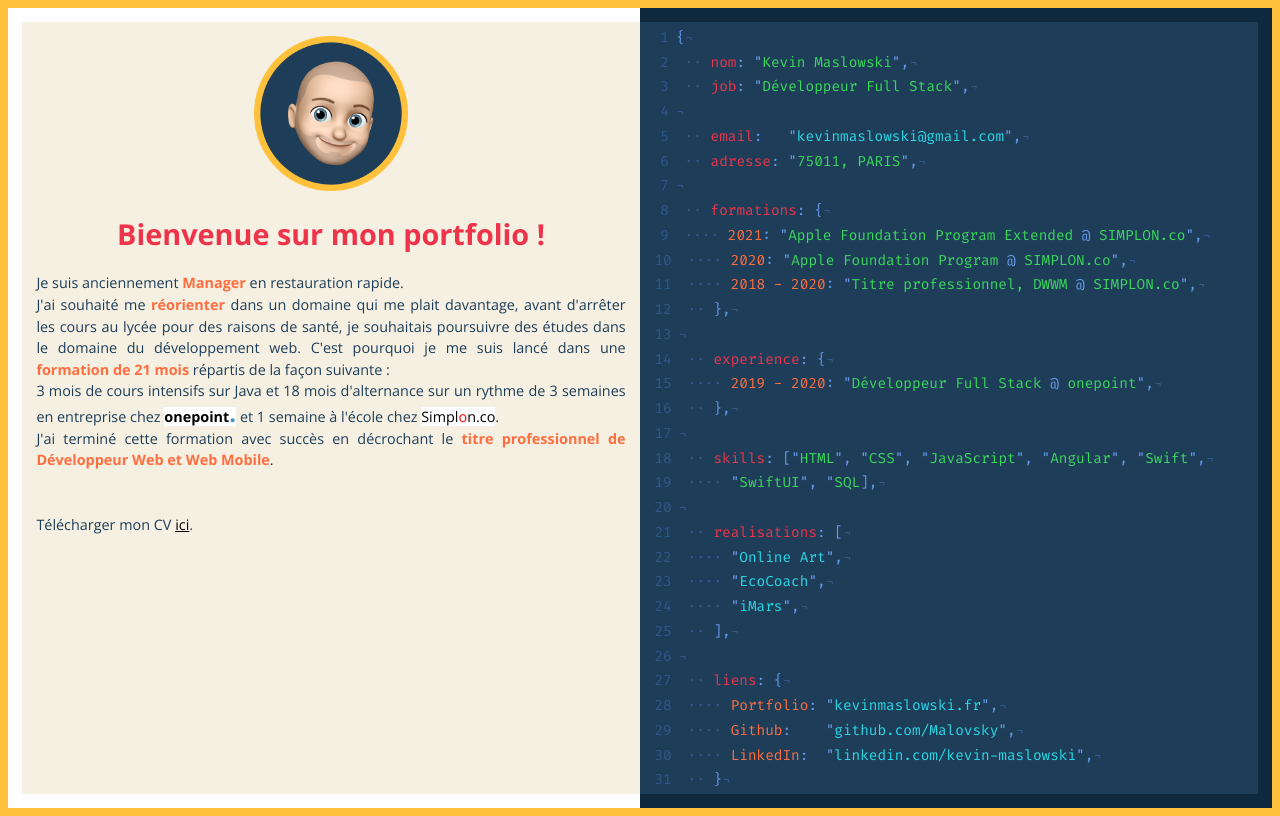
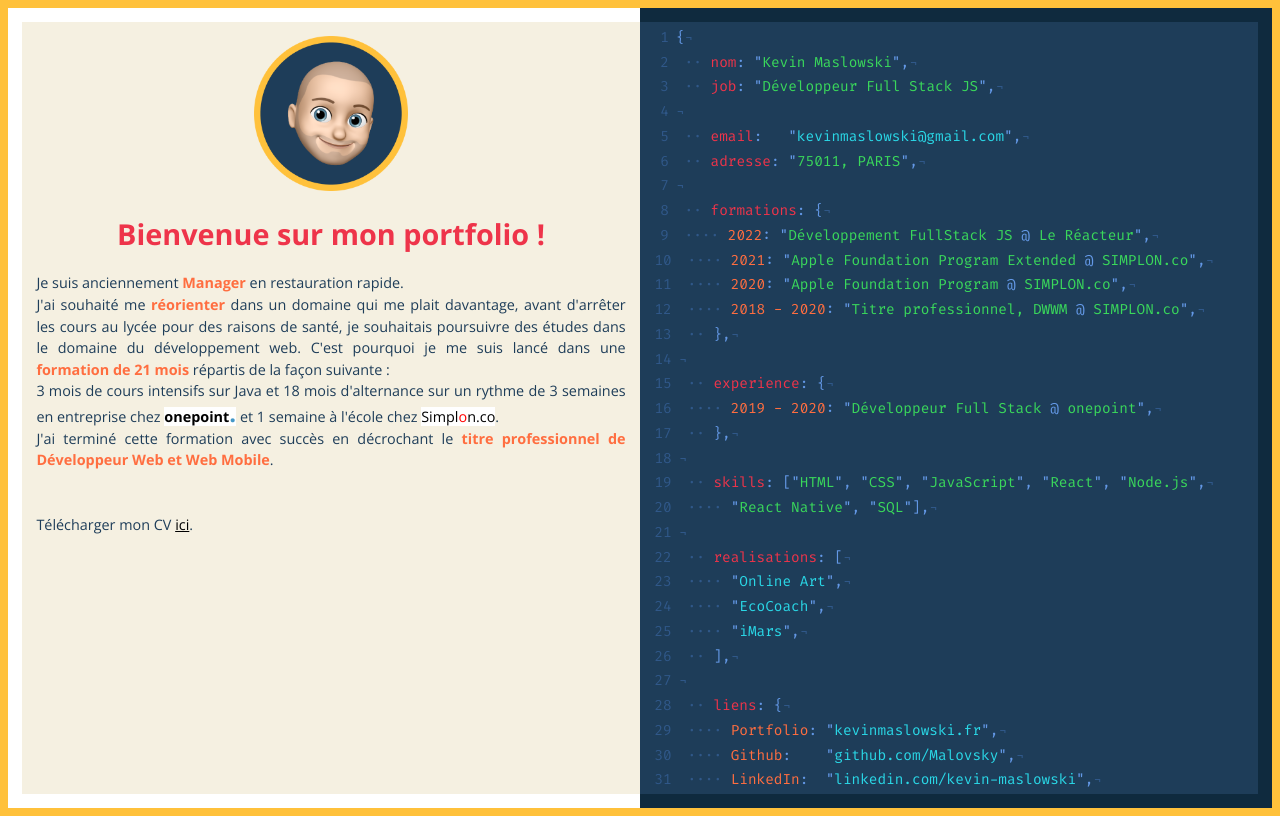
Before and after one commit to Malovsky/kevinmaslowski, a plain HTML site: page index.html in a window 1280 px wide. Drawn offline with nearby package versions, Linux system fonts and the light colour scheme.

Commit message:
MAJ technos

```diff
--- a/index.html
+++ b/index.html
@@ -1,23 +1,25 @@
 <!DOCTYPE html>
 <html lang="fr">
+
 <head>
         <meta charset="UTF-8">
         <meta content="IE=edge" http-equiv="X-UA-Compatible">
         <meta content="width=device-width, initial-scale=1.0" name="viewport">
-    <link href="assets/favicon.png" rel="icon" type="image/png"/>
+        <link href="assets/favicon.png" rel="icon" type="image/png" />
         <link href="style.css" rel="stylesheet">
         <link href="https://fonts.gstatic.com" rel="preconnect">
         <link href="https://fonts.googleapis.com/css2?family=Open+Sans:wght@400;700&display=swap" rel="stylesheet">
         <link href="https://fonts.gstatic.com" rel="preconnect">
         <link href="https://fonts.googleapis.com/css2?family=Fira+Code&display=swap" rel="stylesheet">
         <title>Kevin MASLOWSKI - Portfolio développeur web</title>
-    <meta content="Hello, je m'appelle Kevin et je suis développeur web Junior." name="description"/>
-    <meta content="width=device-width, initial-scale=1.0" name="viewport"/>
-    <meta content="https://www.kevinmaslowski.fr" property="og:url"/>
-    <meta content="website" property="og:type"/>
-    <meta content="Portfolio de Kevin Maslowski" property="og:title"/>
-    <meta content="Développeur Full Stack à Paris" property="og:description"/>
+        <meta content="Hello, je m'appelle Kevin et je suis développeur web Junior." name="description" />
+        <meta content="width=device-width, initial-scale=1.0" name="viewport" />
+        <meta content="https://www.kevinmaslowski.fr" property="og:url" />
+        <meta content="website" property="og:type" />
+        <meta content="Portfolio de Kevin Maslowski" property="og:title" />
+        <meta content="Développeur Full Stack à Paris" property="og:description" />
 </head>
+
 <body>
         <div class="wrapper">
                 <div id="me">
@@ -25,19 +27,25 @@
                         <h1>Bienvenue sur mon portfolio !</h1>
                         <p id="presentation">
                                 Je suis anciennement <span class="surligne">Manager</span> en restauration rapide.<br>
-            J'ai souhaité me <span class="surligne">réorienter</span> dans un domaine qui me plait davantage,
+                                J'ai souhaité me <span class="surligne">réorienter</span> dans un domaine qui me plait
+                                davantage,
                                 avant d'arrêter les cours au lycée pour des raisons de santé,
                                 je souhaitais poursuivre des études dans le domaine du développement web.
-            C'est pourquoi je me suis lancé dans une <span class="surligne">formation de 21 mois</span> répartis de la
+                                C'est pourquoi je me suis lancé dans une <span class="surligne">formation de 21
+                                        mois</span> répartis de la
                                 façon suivante :<br>
-            3 mois de cours intensifs sur Java et 18 mois d'alternance sur un rythme de 3 semaines en entreprise chez
-            <span style="background-color: white"><a href="https://www.groupeonepoint.com/fr/" rel="noopener noreferrer"
-                                                     target="_blank"><span
+                                3 mois de cours intensifs sur Java et 18 mois d'alternance sur un rythme de 3 semaines
+                                en entreprise chez
+                                <span style="background-color: white"><a href="https://www.groupeonepoint.com/fr/"
+                                                rel="noopener noreferrer" target="_blank"><span
                                                         style="font-weight: bolder">onepoint</span><span
-                    style="font-weight: bolder; color: #4498c8; font-size: x-large">.</span></a></span> et 1 semaine à
-            l'école chez <a href="https://simplon.co/" rel="noopener noreferrer" target="_blank"><span
-                style="background-color: white">Simpl<span style="color: red">o</span>n.co</span></a>.<br>
-            J'ai terminé cette formation avec succès en décrochant le <span class="surligne">titre professionnel de Développeur Web et Web Mobile</span>.<br><br><br>
+                                                        style="font-weight: bolder; color: #4498c8; font-size: x-large">.</span></a></span>
+                                et 1 semaine à
+                                l'école chez <a href="https://simplon.co/" rel="noopener noreferrer"
+                                        target="_blank"><span style="background-color: white">Simpl<span
+                                                        style="color: red">o</span>n.co</span></a>.<br>
+                                J'ai terminé cette formation avec succès en décrochant le <span class="surligne">titre
+                                        professionnel de Développeur Web et Web Mobile</span>.<br><br><br>
                                 Télécharger mon CV <a href="assets/CV2021MAJ.pdf" target="_blank"><u>ici</u></a>.
                         </p>
                 </div>
@@ -45,35 +53,52 @@
                 <div id="skills">
                         <div class="code-like">
                                 <span class="code-line"><span class="ponctuation">{</span></span>
-            <span class="code-line"><span class="normaly-invisible"> ·· </span><span class="var-name">nom</span><span
-                    class="ponctuation">: "</span><span class="value-one">Kevin Maslowski</span><span
+                                <span class="code-line"><span class="normaly-invisible"> ·· </span><span
+                                                class="var-name">nom</span><span class="ponctuation">: "</span><span
+                                                class="value-one">Kevin Maslowski</span><span
                                                 class="ponctuation">",</span></span>
-            <span class="code-line"><span class="normaly-invisible"> ·· </span><span class="var-name">job</span><span
-                    class="ponctuation">: "</span><span class="value-one">Développeur Full Stack</span><span
+                                <span class="code-line"><span class="normaly-invisible"> ·· </span><span
+                                                class="var-name">job</span><span class="ponctuation">: "</span><span
+                                                class="value-one">Développeur Full Stack JS</span><span
                                                 class="ponctuation">",</span></span>
                                 <span class="code-line"></span>
-            <span class="code-line"><span class="normaly-invisible"> ·· </span><span class="var-name">email</span><span
-                    class="ponctuation">: &nbsp;&nbsp;"</span><span
-                    class="value-two">kevinmaslowski@gmail.com</span><span class="ponctuation">",</span></span>
                                 <span class="code-line"><span class="normaly-invisible"> ·· </span><span
-                    class="var-name">adresse</span><span class="ponctuation">: "</span><span class="value-one">75011, PARIS</span><span
+                                                class="var-name">email</span><span class="ponctuation">:
+                                                &nbsp;&nbsp;"</span><span
+                                                class="value-two">kevinmaslowski@gmail.com</span><span
+                                                class="ponctuation">",</span></span>
+                                <span class="code-line"><span class="normaly-invisible"> ·· </span><span
+                                                class="var-name">adresse</span><span class="ponctuation">: "</span><span
+                                                class="value-one">75011, PARIS</span><span
                                                 class="ponctuation">",</span></span>
                                 <span class="code-line"></span>
 
                                 <!-- FORMATIONS -->
                                 <span class="code-line"><span class="normaly-invisible"> ·· </span><span
-                    class="var-name">formations</span><span class="ponctuation">: {</span></span>
+                                                class="var-name">formations</span><span class="ponctuation">:
+                                                {</span></span>
                                 <span class="code-line"><span class="normaly-invisible"> ···· </span><span
-                    class="value-three">2021</span><span class="ponctuation">: "</span><span class="value-one">Apple Foundation Program Extended</span><span
-                    class="ponctuation"> @ </span><span class="value-one">SIMPLON.co</span><span
+                                                class="value-three">2022</span><span class="ponctuation">: "</span><span
+                                                class="value-one">Développement FullStack JS</span><span
+                                                class="ponctuation"> @ </span><span class="value-one">Le
+                                                Réacteur</span><span class="ponctuation">",</span></span>
+                                <span class="code-line"><span class="normaly-invisible"> ···· </span><span
+                                                class="value-three">2021</span><span class="ponctuation">: "</span><span
+                                                class="value-one">Apple Foundation Program Extended</span><span
+                                                class="ponctuation"> @ </span><span
+                                                class="value-one">SIMPLON.co</span><span
                                                 class="ponctuation">",</span></span>
                                 <span class="code-line"><span class="normaly-invisible"> ···· </span><span
-                    class="value-three">2020</span><span class="ponctuation">: "</span><span class="value-one">Apple Foundation Program</span><span
-                    class="ponctuation"> @ </span><span class="value-one">SIMPLON.co</span><span
+                                                class="value-three">2020</span><span class="ponctuation">: "</span><span
+                                                class="value-one">Apple Foundation Program</span><span
+                                                class="ponctuation"> @ </span><span
+                                                class="value-one">SIMPLON.co</span><span
                                                 class="ponctuation">",</span></span>
                                 <span class="code-line"><span class="normaly-invisible"> ···· </span><span
-                    class="value-three">2018 - 2020</span><span class="ponctuation">: "</span><span class="value-one">Titre professionnel, DWWM</span><span
-                    class="ponctuation"> @ </span><span class="value-one">SIMPLON.co</span><span
+                                                class="value-three">2018 - 2020</span><span class="ponctuation">:
+                                                "</span><span class="value-one">Titre professionnel, DWWM</span><span
+                                                class="ponctuation"> @ </span><span
+                                                class="value-one">SIMPLON.co</span><span
                                                 class="ponctuation">",</span></span>
                                 <span class="code-line"><span class="normaly-invisible"> ·· </span><span
                                                 class="ponctuation"> },</span></span>
@@ -81,10 +106,14 @@
 
                                 <!-- EXPERIENCE -->
                                 <span class="code-line"><span class="normaly-invisible"> ·· </span><span
-                    class="var-name">experience</span><span class="ponctuation">: {</span></span>
+                                                class="var-name">experience</span><span class="ponctuation">:
+                                                {</span></span>
                                 <span class="code-line"><span class="normaly-invisible"> ···· </span><span
-                    class="value-three">2019 - 2020</span><span class="ponctuation">: "</span><span class="value-one">Développeur Full Stack</span><span
-                    class="ponctuation"> @ </span><span class="value-one"><a href="https://www.groupeonepoint.com/fr/" rel="noopener noreferrer"
+                                                class="value-three">2019 - 2020</span><span class="ponctuation">:
+                                                "</span><span class="value-one">Développeur Full Stack</span><span
+                                                class="ponctuation"> @ </span><span class="value-one"><a
+                                                        href="https://www.groupeonepoint.com/fr/"
+                                                        rel="noopener noreferrer"
                                                         target="_blank">onepoint</a></span><span
                                                 class="ponctuation">",</span></span>
                                 <span class="code-line"><span class="normaly-invisible"> ·· </span><span
@@ -92,52 +121,69 @@
                                 <span class="code-line"></span>
 
                                 <!-- SKILLS -->
-            <span class="code-line"><span class="normaly-invisible"> ·· </span><span class="var-name">skills</span><span
-                    class="ponctuation">: [</span><span class="ponctuation">"</span><span
-                    class="value-one">HTML</span><span class="ponctuation">", </span><span
-                    class="ponctuation">"</span><span class="value-one">CSS</span><span
+                                <span class="code-line"><span class="normaly-invisible"> ·· </span><span
+                                                class="var-name">skills</span><span class="ponctuation">: [</span><span
+                                                class="ponctuation">"</span><span class="value-one">HTML</span><span
                                                 class="ponctuation">", </span><span class="ponctuation">"</span><span
-                    class="value-one">JavaScript</span><span class="ponctuation">", </span><span
-                    class="ponctuation">"</span><span class="value-one">Angular</span><span
-                    class="ponctuation">", </span><span class="ponctuation">"</span><span class="value-one">Swift</span><span
+                                                class="value-one">CSS</span><span class="ponctuation">", </span><span
+                                                class="ponctuation">"</span><span
+                                                class="value-one">JavaScript</span><span class="ponctuation">",
+                                        </span><span class="ponctuation">"</span><span
+                                                class="value-one">React</span><span class="ponctuation">",
+                                        </span><span class="ponctuation">"</span><span
+                                                class="value-one">Node.js</span><span
                                                 class="ponctuation">",</span></span>
                                 <span class="code-line"><span class="normaly-invisible"> ···· </span> <span
-                    class="ponctuation">"</span><span class="value-one">SwiftUI</span><span
-                    class="ponctuation">", </span><span class="ponctuation">"</span><span
-                    class="value-one">SQL</span><span class="ponctuation">],</span></span>
+                                                class="ponctuation">"</span><span class="value-one">React
+                                                Native</span><span class="ponctuation">", </span><span
+                                                class="ponctuation">"</span><span class="value-one">SQL</span><span
+                                                class="ponctuation">"],</span></span>
                                 <span class="code-line"></span>
 
                                 <!-- REALISATION -->
                                 <span class="code-line"><span class="normaly-invisible"> ·· </span><span
-                    class="var-name">realisations</span><span class="ponctuation">: [</span></span>
+                                                class="var-name">realisations</span><span class="ponctuation">:
+                                                [</span></span>
                                 <span class="code-line"><span class="normaly-invisible"> ···· </span> <span
-                    class="ponctuation">"</span><span class="value-two"><a href="https://github.com/Malovsky/OnlineArt" rel="noopener noreferrer" target="_blank">Online Art</a></span><span
+                                                class="ponctuation">"</span><span class="value-two"><a
+                                                        href="https://github.com/Malovsky/OnlineArt"
+                                                        rel="noopener noreferrer" target="_blank">Online
+                                                        Art</a></span><span class="ponctuation">",</span></span>
+                                <span class="code-line"><span class="normaly-invisible"> ···· </span> <span
+                                                class="ponctuation">"</span><span class="value-two"><a
+                                                        href="https://github.com/Malovsky/VilleVerte"
+                                                        rel="noopener noreferrer"
+                                                        target="_blank">EcoCoach</a></span><span
                                                 class="ponctuation">",</span></span>
                                 <span class="code-line"><span class="normaly-invisible"> ···· </span> <span
-                    class="ponctuation">"</span><span class="value-two"><a href="https://github.com/Malovsky/VilleVerte" rel="noopener noreferrer" target="_blank">EcoCoach</a></span><span
-                    class="ponctuation">",</span></span>
-            <span class="code-line"><span class="normaly-invisible"> ···· </span> <span
-                    class="ponctuation">"</span><span class="value-two"><a href="https://github.com/lyesbkbk/iMarsUIKit" rel="noopener noreferrer" target="_blank">iMars</a></span><span
+                                                class="ponctuation">"</span><span class="value-two"><a
+                                                        href="https://github.com/lyesbkbk/iMarsUIKit"
+                                                        rel="noopener noreferrer" target="_blank">iMars</a></span><span
                                                 class="ponctuation">",</span></span>
                                 <span class="code-line"><span class="normaly-invisible"> ·· </span><span
                                                 class="ponctuation"> ],</span></span>
                                 <span class="code-line"></span>
 
                                 <!-- LIENS -->
-            <span class="code-line"><span class="normaly-invisible"> ·· </span><span class="var-name">liens</span><span
-                    class="ponctuation">: {</span></span>
+                                <span class="code-line"><span class="normaly-invisible"> ·· </span><span
+                                                class="var-name">liens</span><span class="ponctuation">: {</span></span>
                                 <span class="code-line"><span class="normaly-invisible"> ···· </span><span
-                    class="value-three">Portfolio</span><span class="ponctuation">: "</span><span class="value-two"><a
-                    href="https://kevinmaslowski.fr" rel="noopener noreferrer"
+                                                class="value-three">Portfolio</span><span class="ponctuation">:
+                                                "</span><span class="value-two"><a href="https://kevinmaslowski.fr"
+                                                        rel="noopener noreferrer"
                                                         target="_blank">kevinmaslowski.fr</a></span><span
                                                 class="ponctuation">",</span></span>
-            <span class="code-line"><span class="normaly-invisible"> ···· </span><span class="value-three">Github</span><span
-                    class="ponctuation">: &nbsp;&nbsp;&nbsp;"</span><span class="value-two"><a href="https://github.com/Malovsky"
-                                                                                               rel="noopener noreferrer" target="_blank">github.com/Malovsky</a></span><span
+                                <span class="code-line"><span class="normaly-invisible"> ···· </span><span
+                                                class="value-three">Github</span><span class="ponctuation">:
+                                                &nbsp;&nbsp;&nbsp;"</span><span class="value-two"><a
+                                                        href="https://github.com/Malovsky" rel="noopener noreferrer"
+                                                        target="_blank">github.com/Malovsky</a></span><span
                                                 class="ponctuation">",</span></span>
                                 <span class="code-line"><span class="normaly-invisible"> ···· </span><span
-                    class="value-three">LinkedIn</span><span class="ponctuation">: &nbsp;"</span><span
-                    class="value-two"><a href="https://www.linkedin.com/in/kevin-maslowski-2130ab185/" rel="noopener noreferrer"
+                                                class="value-three">LinkedIn</span><span class="ponctuation">:
+                                                &nbsp;"</span><span class="value-two"><a
+                                                        href="https://www.linkedin.com/in/kevin-maslowski-2130ab185/"
+                                                        rel="noopener noreferrer"
                                                         target="_blank">linkedin.com/kevin-maslowski</a></span><span
                                                 class="ponctuation">",</span></span>
                                 <span class="code-line"><span class="normaly-invisible"> ·· </span><span
@@ -149,4 +195,5 @@
         </div>
         <script src="scripts.js"></script>
 </body>
+
 </html>
```
Lines whose indentation alone changed are shown as unchanged.
